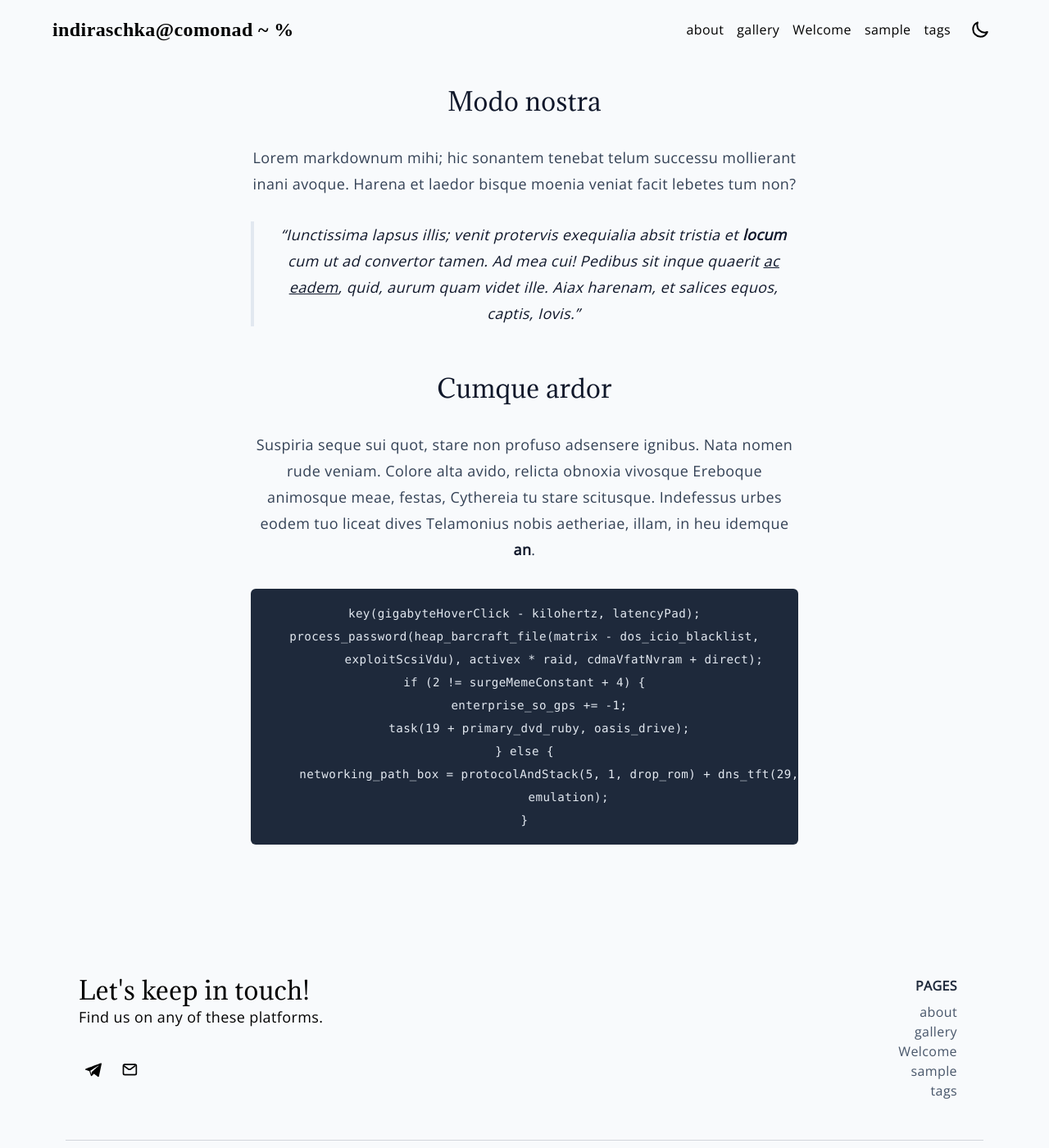
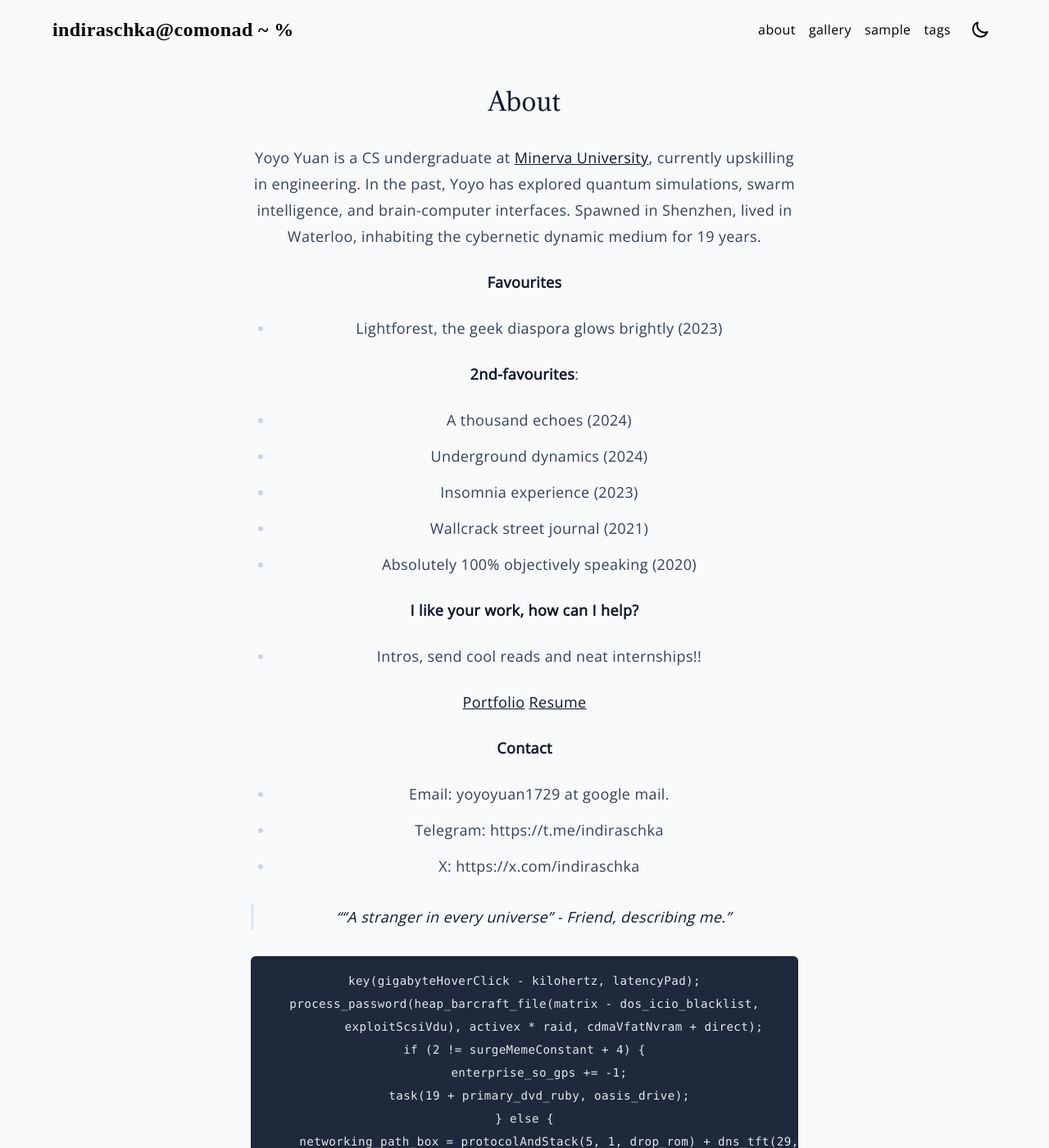
Before and after one commit to exanova-y/exanova-y.github.io, a Jekyll site: the page built from about.md, in a window 1280 px wide and 1400 px high. Shown: the whole window at 82% size. Built offline with Jekyll 4.4.1, drawn with Linux system fonts in a browser that asks for light colours; some web fonts are replaced.

Commit message:
edited about.md and index.md

```diff
--- a/about.md
+++ b/about.md
@@ -2,22 +2,33 @@
 title: about
 layout: page
 ---
-## Modo nostra
+## About
 
-Lorem markdownum mihi; hic sonantem tenebat telum successu mollierant inani
-avoque. Harena et laedor bisque moenia veniat facit lebetes tum non?
+Yoyo Yuan is a CS undergraduate at [Minerva University](https://minerva.edu),  currently upskilling in engineering. In the past, Yoyo has explored quantum simulations, swarm intelligence, and brain-computer interfaces. Spawned in Shenzhen, lived in Waterloo, inhabiting the cybernetic dynamic medium for 19 years.
 
-> Iunctissima lapsus illis; venit protervis exequialia absit tristia et
-> **locum** cum ut ad convertor tamen. Ad mea cui! Pedibus sit inque quaerit [ac
-> eadem](http://clamavit.io/), quid, aurum quam videt ille. Aiax harenam, et
-> salices equos, captis, Iovis.
+**Favourites**
+- Lightforest, the geek diaspora glows brightly (2023)
 
-## Cumque ardor
+**2nd-favourites**:
+- A thousand echoes (2024)
+- Underground dynamics (2024)
+- Insomnia experience (2023)
+- Wallcrack street journal (2021)
+- Absolutely 100% objectively speaking (2020)
 
-Suspiria seque sui quot, stare non profuso adsensere ignibus. Nata nomen rude
-veniam. Colore alta avido, relicta obnoxia vivosque Ereboque animosque meae,
-festas, Cythereia tu stare scitusque. Indefessus urbes eodem tuo liceat dives
-Telamonius nobis aetheriae, illam, in heu idemque **an**.
+**I like your work, how can I help?**
+- Intros, send cool reads and neat internships!!
+
+[Portfolio](https://docs.google.com/document/d/11es3lrZV0dEF6OgHVTG-lii0FQ9GU2DrUU7NM-GLHnY/edit?usp=sharing)
+[Resume](https://docs.google.com/document/d/1S4rKJhW0oY3o0zlGd1sHLarkB84-2PIZaW_lOl2lv2U)
+
+**Contact**
+- Email: yoyoyuan1729 at google mail.
+- Telegram: https://t.me/indiraschka
+- X: https://x.com/indiraschka
+
+> "A stranger in every universe" - Friend, describing me.
+
 
     key(gigabyteHoverClick - kilohertz, latencyPad);
     process_password(heap_barcraft_file(matrix - dos_icio_blacklist,
```
Also changed, not shown: index.md (+1 -2 lines).
